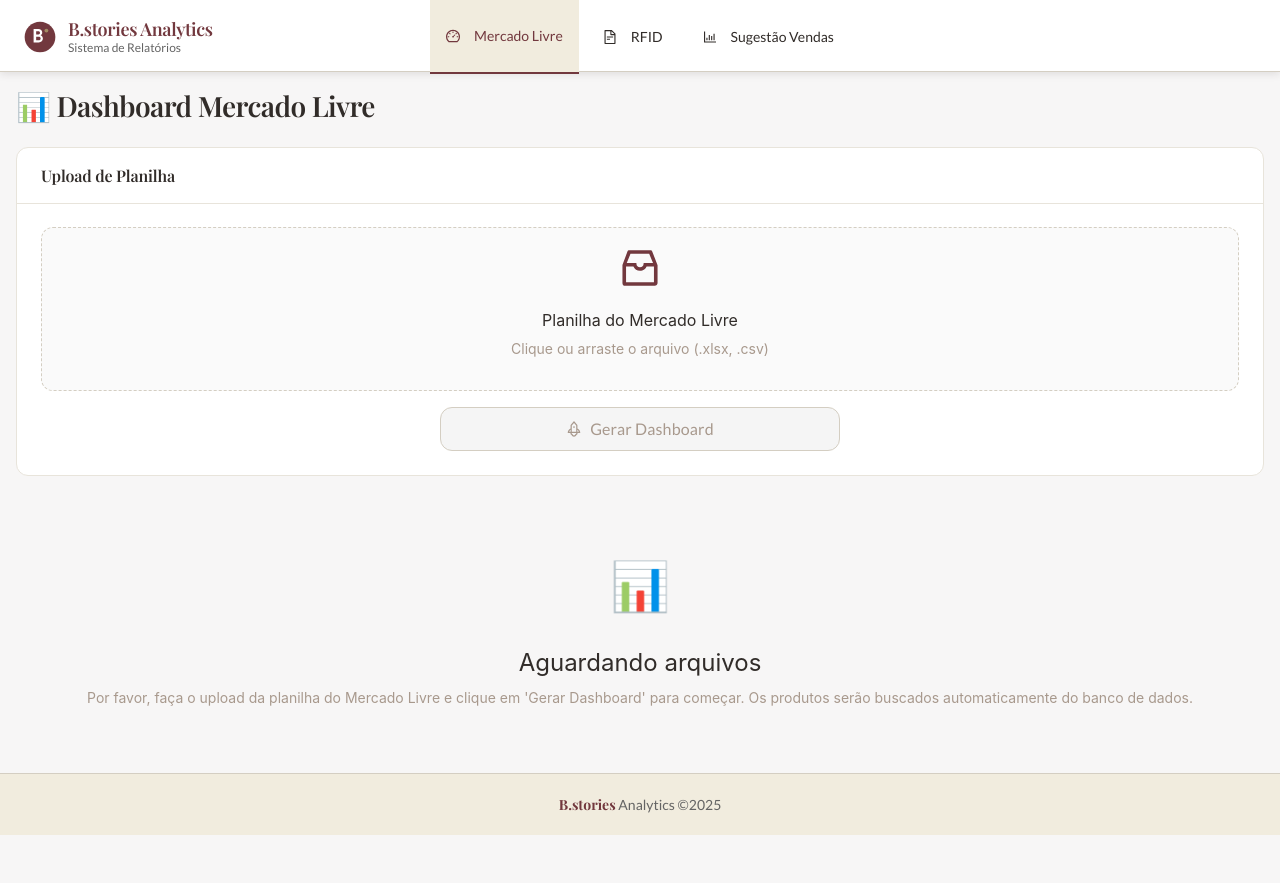
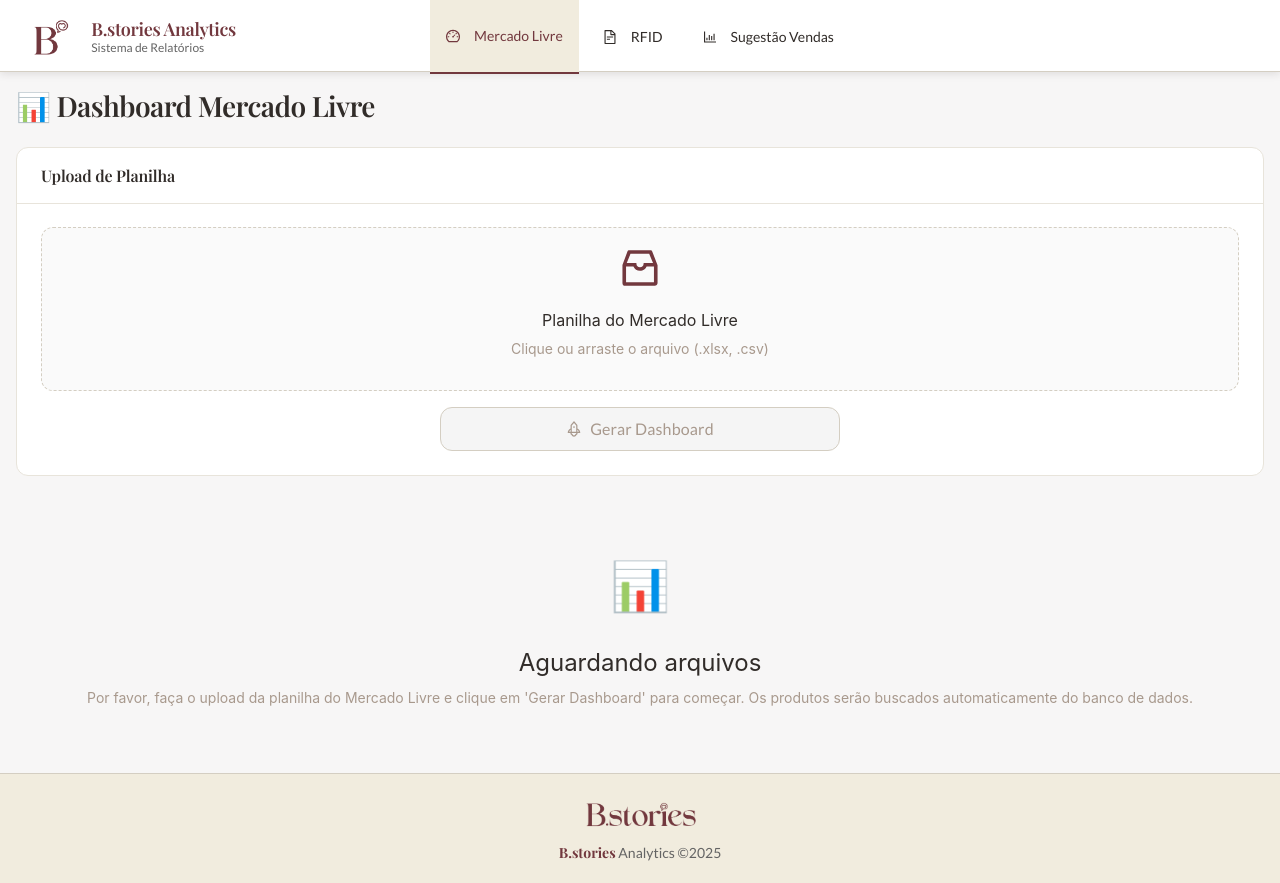
Before and after one commit to italosoousa/automacao-relatorio, a React (Vite) app in the folder frontend/: page / in a window 1280 px wide. Before the commit the page ends 835 px from the top, so only its background shows below. Built offline with nearby package versions, Linux system fonts and the light colour scheme; no server answers.

Commit message:
arrumando logos dentro do sistema

```diff
--- a/frontend/src/App.tsx
+++ b/frontend/src/App.tsx
@@ -6,7 +6,6 @@
 import { RfidDashboardPage } from "./pages/RfidDashboardPage";
 import { SugestaoVendasDashboardPage } from "./pages/SugestaoVendasDashboardPage";
 import { Navigation } from "./components/Navigation";
-import { LogoBStories } from "./components/LogoBStories";
 import { bstoriesTheme } from "./theme/antd-bstories-theme";
 import { BStoriesThemeTokens } from "./theme/bstories-tokens";
 import "./index.css";
@@ -41,10 +40,14 @@
               flexShrink: 0,
             }}
           >
-            <LogoBStories
-              variant="icon"
-              size="sm"
-              withProtectionArea={false}
+            <img
+              src="/IDV_B.stories_Versão05.png"
+              alt="B.stories logo"
+              style={{
+                height: "48px",
+                width: "auto",
+                display: "block",
+              }}
             />
             <div style={{ flexShrink: 0 }}>
               <div
@@ -108,11 +111,31 @@
             borderTop: `1px solid ${BStoriesThemeTokens.border}`,
           }}
         >
-          <div style={{ fontFamily: "var(--font-body)" }}>
-            <strong style={{ color: BStoriesThemeTokens.primary, fontFamily: "var(--font-heading)" }}>
-              B.stories
-            </strong>{" "}
-            Analytics ©{new Date().getFullYear()}
+          <div
+            style={{
+              display: "flex",
+              flexDirection: "column",
+              alignItems: "center",
+              gap: "8px",
+              fontFamily: "var(--font-body)",
+            }}
+          >
+            <img
+              src="/IDV_B.stories_Versão01.png"
+              alt="B.stories footer"
+              style={{ height: "40px", width: "auto", display: "block" }}
+            />
+            <div>
+              <strong
+                style={{
+                  color: BStoriesThemeTokens.primary,
+                  fontFamily: "var(--font-heading)",
+                }}
+              >
+                B.stories
+              </strong>{" "}
+              Analytics ©{new Date().getFullYear()}
+            </div>
           </div>
         </Footer>
       </Layout>
--- a/frontend/src/components/LogoBStories.tsx
+++ /dev/null
@@ -1,181 +0,0 @@
-/**
- * Logo B.stories Component
- *
- * Componente que exibe o logo da B.stories respeitando a área de proteção
- * conforme especificado no Manual de Identidade Visual.
- *
- * Área de Proteção:
- * - Módulo X = altura da letra "L" deitada da marca
- * - Margem mínima de 1x em todos os lados
- *
- * Este componente garante que nenhum outro elemento visual encoste no logo,
- * mantendo sempre o espaçamento mínimo necessário.
- */
-
-import React from 'react';
-import { BStoriesLogo, BStoriesThemeTokens } from '../theme/bstories-tokens';
-
-interface LogoBStoriesProps {
-  /**
-   * Variante do logo
-   * - 'full': Logo completo com texto B.stories
-   * - 'icon': Apenas o símbolo/ícone "B"
-   */
-  variant?: 'full' | 'icon';
-
-  /**
-   * Tamanho do logo
-   */
-  size?: 'sm' | 'md' | 'lg' | 'xl';
-
-  /**
-   * Se deve aplicar a área de proteção (padding)
-   */
-  withProtectionArea?: boolean;
-
-  /**
-   * Estilos adicionais
-   */
-  style?: React.CSSProperties;
-
-  /**
-   * Classe CSS adicional
-   */
-  className?: string;
-}
-
-/**
- * Logo SVG temporário da B.stories
- *
- * NOTA: Substitua este SVG pelo logo oficial quando disponível.
- * Este é um placeholder que representa a marca B.stories.
- */
-const BStoriesLogoSVG: React.FC<{ size: string; color?: string }> = ({ size, color }) => {
-  const sizeMap = {
-    sm: 32,
-    md: 48,
-    lg: 64,
-    xl: 96,
-  };
-
-  const dimension = sizeMap[size as keyof typeof sizeMap] || sizeMap.md;
-  const fillColor = color || BStoriesThemeTokens.primary;
-
-  return (
-    <svg
-      width={dimension}
-      height={dimension}
-      viewBox="0 0 100 100"
-      fill="none"
-      xmlns="http://www.w3.org/2000/svg"
-      style={{ flexShrink: 0 }}
-    >
-      {/* Circle background */}
-      <circle cx="50" cy="50" r="48" fill={fillColor} />
-
-      {/* Letter "B" */}
-      <path
-        d="M30 25 H45 C52 25 57 29 57 36 C57 40 55 43 52 44.5 C56 46 59 49.5 59 55 C59 62 54 67 46 67 H30 Z M38 32 V42 H45 C48 42 50 40 50 37 C50 34 48 32 45 32 Z M38 49 V60 H46 C49.5 60 52 58 52 54.5 C52 51 49.5 49 46 49 Z"
-        fill={BStoriesThemeTokens.backgroundElevated}
-        strokeWidth="0"
-      />
-
-      {/* Decorative dot (represents stories/narrative) */}
-      <circle
-        cx="70"
-        cy="30"
-        r="6"
-        fill={BStoriesThemeTokens.accent}
-      />
-    </svg>
-  );
-};
-
-/**
- * Logo completo com texto "B.stories"
- */
-const BStoriesFullLogoSVG: React.FC<{ size: string }> = ({ size }) => {
-  const sizeMap = {
-    sm: { width: 120, height: 32 },
-    md: { width: 160, height: 48 },
-    lg: { width: 200, height: 64 },
-    xl: { width: 280, height: 96 },
-  };
-
-  const dimensions = sizeMap[size as keyof typeof sizeMap] || sizeMap.md;
-
-  return (
-    <svg
-      width={dimensions.width}
-      height={dimensions.height}
-      viewBox="0 0 200 50"
-      fill="none"
-      xmlns="http://www.w3.org/2000/svg"
-      style={{ flexShrink: 0 }}
-    >
-      {/* Icon part (circle with B) */}
-      <circle cx="25" cy="25" r="23" fill={BStoriesThemeTokens.primary} />
-      <path
-        d="M15 12.5 H22.5 C26 12.5 28.5 14.5 28.5 18 C28.5 20 27.5 21.5 26 22.25 C28 23 29.5 24.75 29.5 27.5 C29.5 31 27 33.5 23 33.5 H15 Z M19 16 V21 H22.5 C24 21 25 20 25 18.5 C25 17 24 16 22.5 16 Z M19 24.5 V30 H23 C24.75 30 26 29 26 27.25 C26 25.5 24.75 24.5 23 24.5 Z"
-        fill={BStoriesThemeTokens.backgroundElevated}
-      />
-      <circle cx="35" cy="15" r="3" fill={BStoriesThemeTokens.accent} />
-
-      {/* Text "B.stories" */}
-      <text
-        x="60"
-        y="32"
-        fill={BStoriesThemeTokens.primary}
-        fontSize="24"
-        fontWeight="600"
-        fontFamily="'Playfair Display', 'Cralika Regular', serif"
-        letterSpacing="-0.5"
-      >
-        B.stories
-      </text>
-    </svg>
-  );
-};
-
-/**
- * Componente Principal do Logo
- */
-export const LogoBStories: React.FC<LogoBStoriesProps> = ({
-  variant = 'full',
-  size = 'md',
-  withProtectionArea = true,
-  style,
-  className,
-}) => {
-  const protectionPadding = withProtectionArea ? BStoriesLogo.minPadding : '0';
-
-  const containerStyle: React.CSSProperties = {
-    display: 'inline-flex',
-    alignItems: 'center',
-    justifyContent: 'center',
-    padding: protectionPadding,
-    ...style,
-  };
-
-  return (
-    <div className={className} style={containerStyle}>
-      {variant === 'full' ? (
-        <BStoriesFullLogoSVG size={size} />
-      ) : (
-        <BStoriesLogoSVG size={size} />
-      )}
-    </div>
-  );
-};
-
-/**
- * Variante compacta para uso em favicons, avatares, etc.
- */
-export const LogoBStoriesIcon: React.FC<Omit<LogoBStoriesProps, 'variant'>> = (props) => {
-  return <LogoBStories {...props} variant="icon" withProtectionArea={false} />;
-};
-
-/**
- * Export default
- */
-export default LogoBStories;
```
Also changed, not shown: frontend/public/IDV_B.stories_Versão01.png (added), frontend/public/IDV_B.stories_Versão05.png (added).
